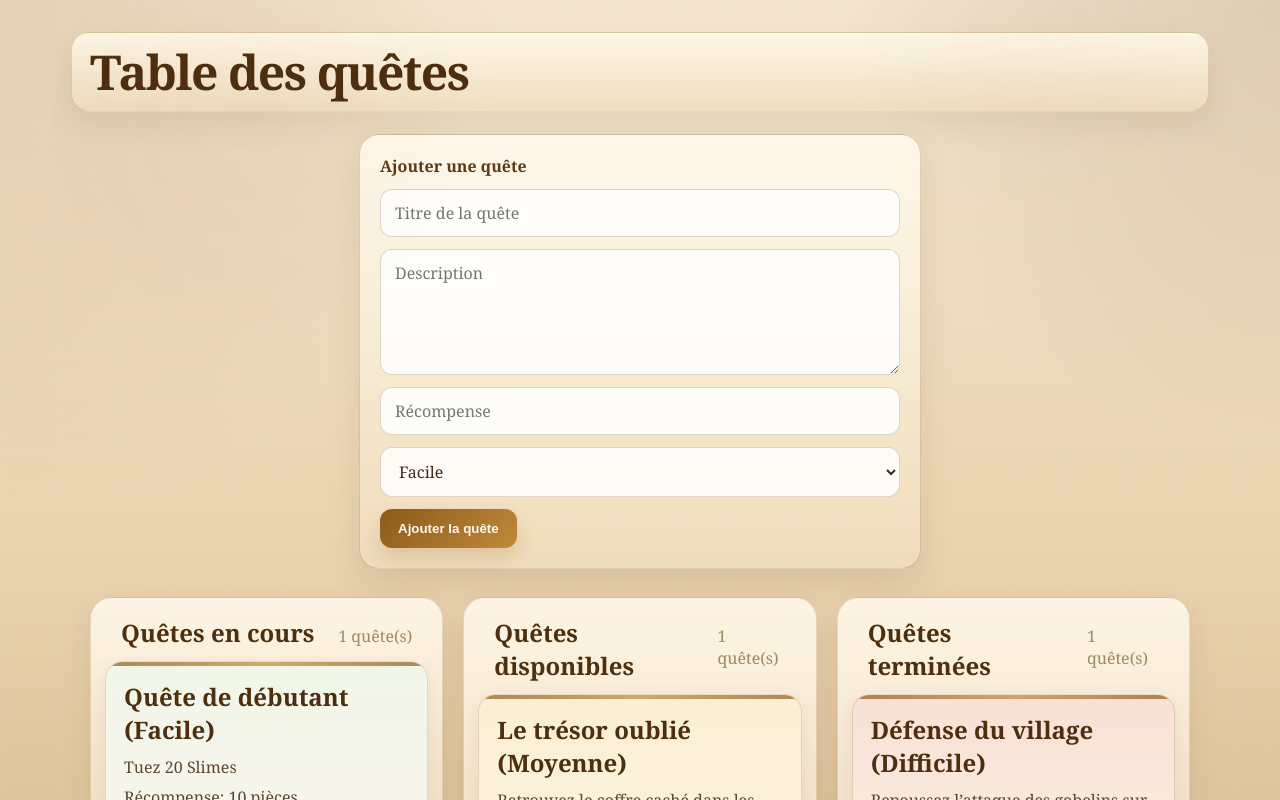
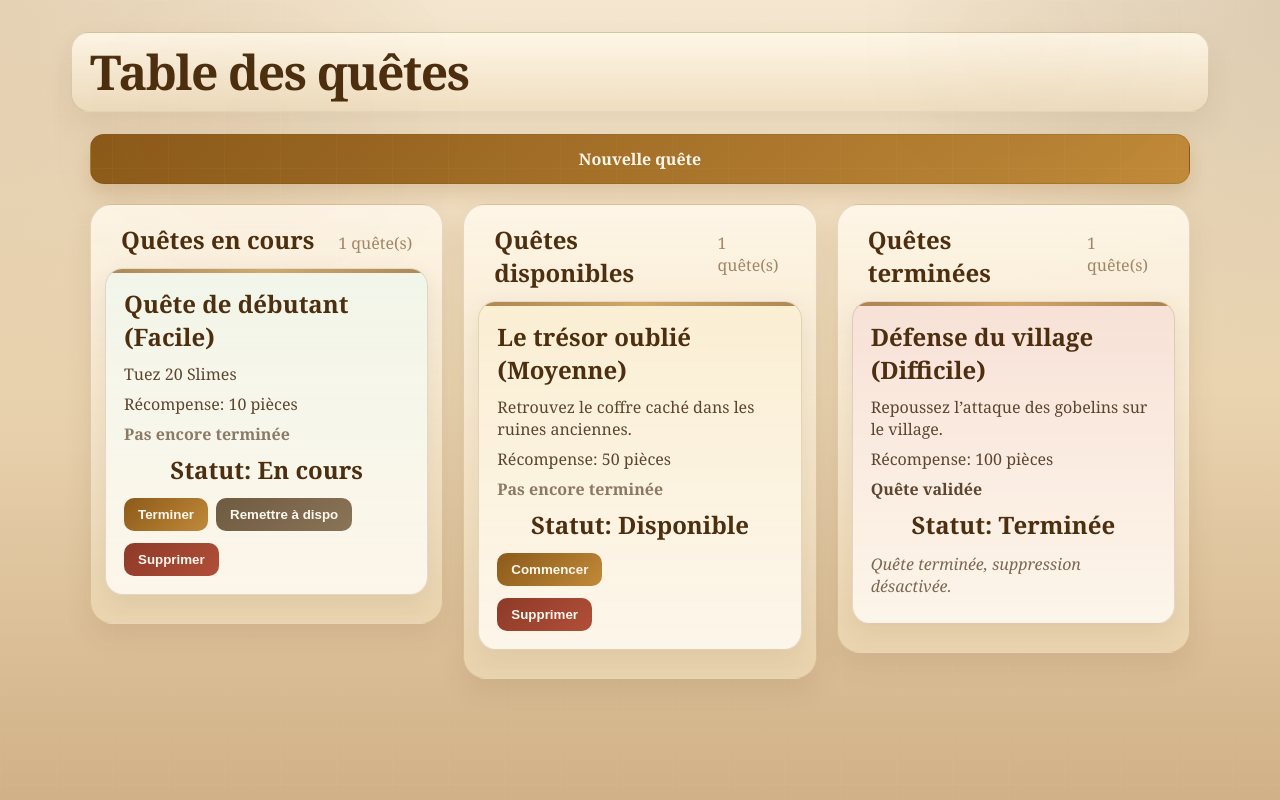
Before and after one commit to Ohorusse/QuestGestionnaire, a Vue app: page / in a window 1280 px wide. Shown: the top 800 px of the page. Built offline with nearby package versions, Linux system fonts and the light colour scheme.

Commit message:
Ajout modale pour le formulaire

```diff
--- a/src/App.vue
+++ b/src/App.vue
@@ -15,7 +15,7 @@ export default {
 :global(body) {
   margin: 0;
   min-width: 320px;
-  font-family: Georgia, 'Times New Roman', serif;
+  font-family: 'Cormorant Garamond', Georgia, 'Times New Roman', serif;
   color: #2d2216;
   background:
     radial-gradient(circle at top left, rgba(168, 124, 69, 0.2), transparent 30%),
--- a/src/components/QuestCard.vue
+++ b/src/components/QuestCard.vue
@@ -36,7 +36,7 @@ export default {
       <h2>{{ quest.title }} ({{ quest.difficulty }})</h2>
       <p>{{ quest.description }}</p>
       <p>Récompense: {{ quest.reward }}</p>
-      <p v-if="quest.status === 'Terminée'" class="reward-badge">🏆 Récompense : {{ quest.reward }}</p>
+      <p v-if="quest.status === 'Terminée'" class="reward-badge">Quête validée</p>
       <p v-else class="reward-badge reward-badge--empty">Pas encore terminée</p>
       <h2 class="centered">Statut: {{ quest.status }}</h2>
       <div class="status-actions">
--- a/src/components/QuestView.vue
+++ b/src/components/QuestView.vue
@@ -44,6 +44,7 @@ export default {
         reward: '',
         difficulty: 'Facile',
       },
+      isQuestFormOpen: false,
       questBeingEditedId: null,
       nextQuestId: 4,
     }
@@ -101,6 +102,23 @@ export default {
         reward: quest.reward,
         difficulty: quest.difficulty,
       }
+      this.isQuestFormOpen = true
+    },
+
+    openQuestForm() {
+      this.questBeingEditedId = null
+      this.questForm = {
+        title: '',
+        description: '',
+        reward: '',
+        difficulty: 'Facile',
+      }
+      this.isQuestFormOpen = true
+    },
+
+    closeQuestForm() {
+      this.isQuestFormOpen = false
+      this.questBeingEditedId = null
     },
 
     updateQuest(questUpdates) {
@@ -122,6 +140,7 @@ export default {
         reward: '',
         difficulty: 'Facile',
       }
+      this.isQuestFormOpen = false
       this.saveQuestsToStorage()
     },
 
@@ -170,6 +189,7 @@ export default {
         reward: '',
         difficulty: 'Facile',
       }
+      this.isQuestFormOpen = false
     }
   }
 }
@@ -179,8 +199,15 @@ export default {
 
 <template>
 <h1>Table des quêtes</h1>
+<button class="open-form-btn" type="button" @click="openQuestForm">Nouvelle quête</button>
+<transition name="fade">
+  <div v-if="isQuestFormOpen" class="quest-modal-backdrop" @click.self="closeQuestForm">
+    <div class="quest-modal">
+      <div class="quest-modal__header">
+        <p class="form-label">{{ questBeingEditedId !== null ? 'Modifier la quête' : 'Ajouter une quête' }}</p>
+        <button class="quest-modal__close" type="button" @click="closeQuestForm">×</button>
+      </div>
       <form class="quest-form" @submit.prevent="submitQuest">
-  <p class="form-label">{{ questBeingEditedId !== null ? 'Modifier la quête' : 'Ajouter une quête' }}</p>
         <input v-model="questForm.title" type="text" placeholder="Titre de la quête" />
         <textarea v-model="questForm.description" placeholder="Description"></textarea>
         <input v-model="questForm.reward" type="text" placeholder="Récompense" />
@@ -191,6 +218,9 @@ export default {
         </select>
         <button type="submit">{{ questBeingEditedId !== null ? 'Modifier la quête' : 'Ajouter la quête' }}</button>
       </form>
+    </div>
+  </div>
+</transition>
 <div class="quest-columns">
   <QuestList title="Quêtes en cours" :quests="questsEC" @edit-quest="startQuestEdit" @delete-quest="deleteQuest" @change-status="changeQuestStatus"/>
   <QuestList title="Quêtes disponibles" :quests="questsAF" @edit-quest="startQuestEdit" @delete-quest="deleteQuest" @change-status="changeQuestStatus"/>
@@ -208,17 +238,72 @@ export default {
   align-items: start;
 }
 
+.open-form-btn {
+  display: block;
+  width: min(1100px, 100%);
+  margin: 0 auto 20px;
+  padding: 13px 18px;
+  border: 1px solid rgba(122, 82, 31, 0.24);
+  border-radius: 14px;
+  background: linear-gradient(135deg, #8c5a1a, #c08a39);
+  color: #fff8ee;
+  font: inherit;
+  font-weight: 700;
+  cursor: pointer;
+  box-shadow: 0 10px 18px rgba(140, 90, 26, 0.18);
+}
+
+.quest-modal-backdrop {
+  position: fixed;
+  inset: 0;
+  z-index: 50;
+  display: flex;
+  align-items: center;
+  justify-content: center;
+  padding: 20px;
+  background: rgba(33, 22, 8, 0.62);
+  backdrop-filter: blur(6px);
+}
+
+.quest-modal {
+  width: min(560px, 100%);
+  padding: 20px;
+  border: 1px solid rgba(122, 82, 31, 0.24);
+  border-radius: 22px;
+  background: linear-gradient(180deg, rgba(255, 249, 236, 0.98), rgba(240, 221, 188, 0.94));
+  box-shadow: 0 24px 60px rgba(30, 18, 3, 0.28);
+}
+
+.quest-modal__header {
+  display: flex;
+  align-items: center;
+  justify-content: space-between;
+  gap: 12px;
+  margin-bottom: 14px;
+}
+
+.quest-modal__close {
+  width: 38px;
+  height: 38px;
+  border: none;
+  border-radius: 999px;
+  background: rgba(141, 58, 40, 0.14);
+  color: #5c3a16;
+  font-size: 1.6rem;
+  line-height: 1;
+  cursor: pointer;
+}
+
 .quest-form {
   display: flex;
   flex-direction: column;
   gap: 12px;
-  width: min(520px, 100%);
-  margin: 0 auto 28px;
-  padding: 20px;
-  border: 1px solid rgba(122, 82, 31, 0.24);
-  border-radius: 20px;
-  background: linear-gradient(180deg, rgba(255, 249, 236, 0.96), rgba(240, 221, 188, 0.86));
-  box-shadow: 0 14px 32px rgba(88, 57, 21, 0.12);
+  width: 100%;
+  margin: 0;
+  padding: 0;
+  border: 0;
+  background: transparent;
+  box-shadow: none;
 }
 
 .form-label {
@@ -282,12 +367,26 @@ export default {
     grid-template-columns: 1fr;
   }
 
-  .quest-form {
+  .open-form-btn {
     width: 100%;
+  }
+
+  .quest-modal {
+    padding: 16px;
   }
 
   .quest-form button {
     width: 100%;
   }
 }
+
+.fade-enter-active,
+.fade-leave-active {
+  transition: opacity 0.2s ease;
+}
+
+.fade-enter-from,
+.fade-leave-to {
+  opacity: 0;
+}
 </style>
```
Lines whose indentation alone changed are shown as unchanged.
